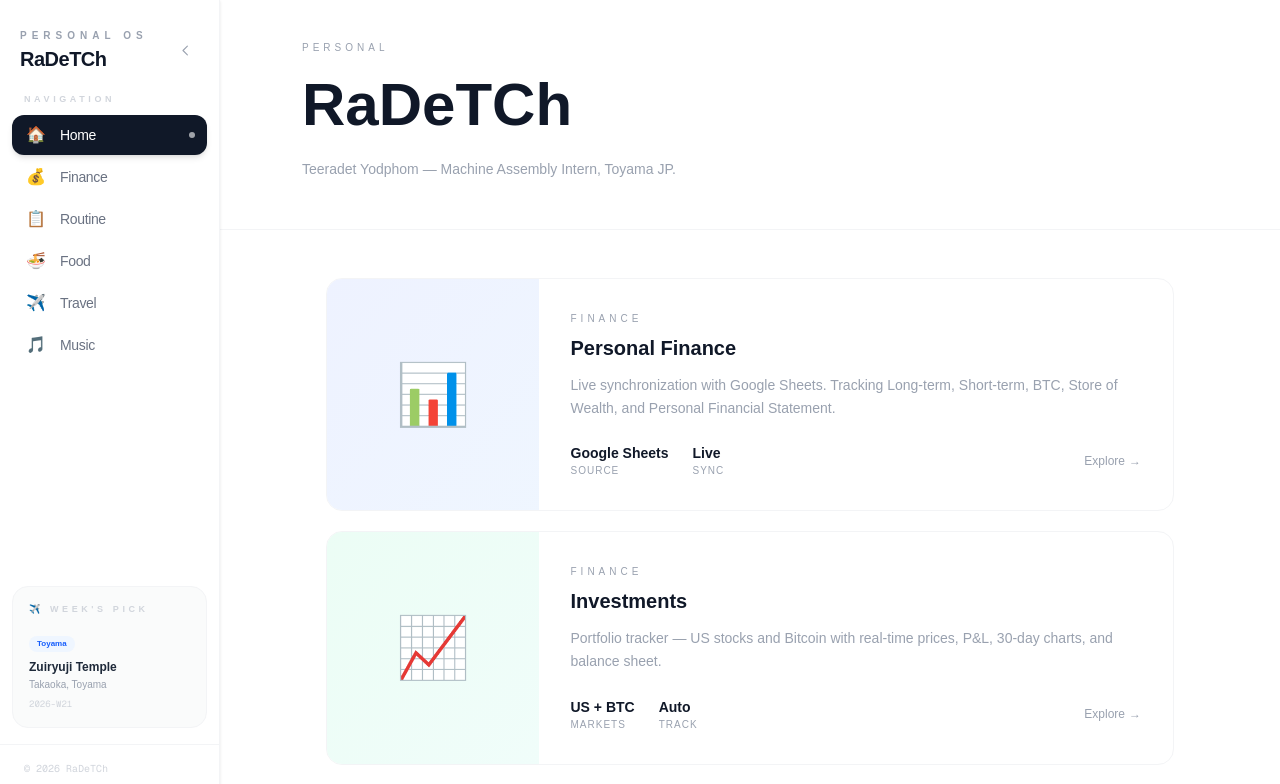
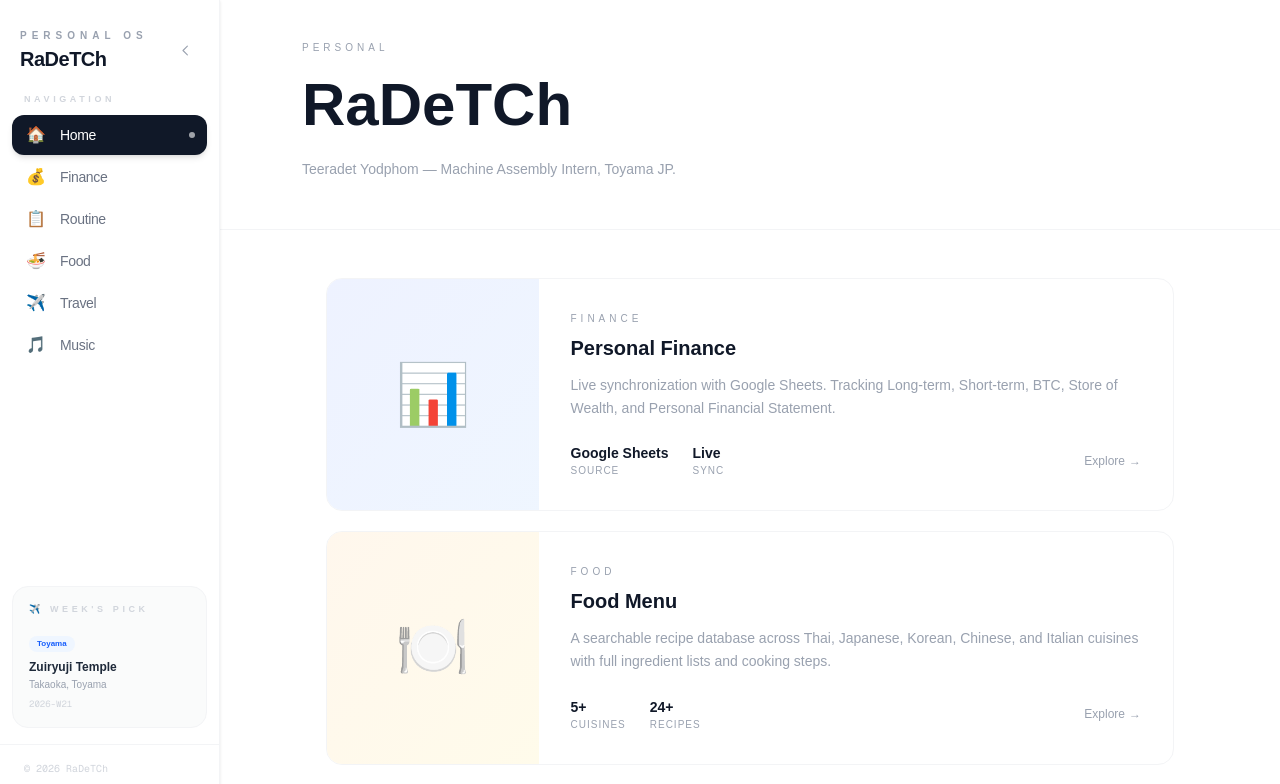
Before and after one commit to trdyp312002/RaDeTCh, a Next.js app: page / in a window 1280 px wide. Shown: the top 784 px of the page. Built offline with nearby package versions, Linux system fonts and the light colour scheme.

Commit message:
feat: enhance personal finance dashboard with interactive payoff simulator, safety net emergency fund, visual alerts, and base currency switcher

```diff
--- a/app/page.tsx
+++ b/app/page.tsx
@@ -22,18 +22,6 @@ const sections: Section[] = [
       { label: "Sync", value: "Live" },
     ],
     color: "from-indigo-50 to-blue-50",
-  },
-  {
-    href: "/finance?tab=Investments",
-    emoji: "📈",
-    tag: "Finance",
-    title: "Investments",
-    desc: "Portfolio tracker — US stocks and Bitcoin with real-time prices, P&L, 30-day charts, and balance sheet.",
-    stats: [
-      { label: "Markets", value: "US + BTC" },
-      { label: "Track", value: "Auto" },
-    ],
-    color: "from-emerald-50 to-teal-50",
   },
   {
     href: "/menu",
@@ -87,7 +75,6 @@ const sections: Section[] = [
 
 const quickLinks = [
   { href: "/finance", label: "Personal Finance" },
-  { href: "/finance?tab=Investments", label: "Investments" },
   { href: "/menu", label: "Food Menu" },
   { href: "/music", label: "Music" },
   { href: "/travel", label: "Travel" },
--- a/components/FinanceDashboard.tsx
+++ b/components/FinanceDashboard.tsx
@@ -6,7 +6,6 @@ import {
   AreaChart, Area, XAxis, YAxis, Tooltip, ResponsiveContainer,
   BarChart, Bar, Cell, PieChart, Pie, Legend, CartesianGrid
 } from "recharts"
-import InvestmentDashboard from "./InvestmentDashboard"
 
 type FinanceData = Record<string, string[][]>
 
@@ -90,7 +89,6 @@ export default function FinanceDashboard({ data }: { data: FinanceData }) {
   const sheetTabs = Object.keys(data).filter(k => k !== "Personal Financial Statement" && data[k] && data[k].length > 0)
   const tabs = useMemo(() => [
     "Personal Finance",
-    "Investments",
     "Monthly Expenses",
     "Personal Financial Statement",
     ...sheetTabs
@@ -396,7 +394,7 @@ export default function FinanceDashboard({ data }: { data: FinanceData }) {
 
   // Parse current active sheet holdings dynamically
   const parsedHoldings = useMemo(() => {
-    if (activeTab === "Personal Finance" || activeTab === "Investments" || activeTab === "Monthly Expenses" || activeTab === "Personal Financial Statement" || activeTab === "BTC transaction") {
+    if (activeTab === "Personal Finance" || activeTab === "Monthly Expenses" || activeTab === "Personal Financial Statement" || activeTab === "BTC transaction") {
       return { holdings: [], summary: { totalValue: "0", totalCost: "0", pnl: "0", pnlPercent: "0%" }, portfolioSummary: [] }
     }
     return parseSheetHoldings(activeTab)
@@ -627,13 +625,10 @@ export default function FinanceDashboard({ data }: { data: FinanceData }) {
           <div>
             <p className="text-[10px] uppercase tracking-[0.4em] font-semibold text-gray-400 mb-2">Unified Wealth Manager</p>
             <h1 className="text-3xl font-extrabold text-gray-900 tracking-tight flex items-center gap-3">
-              📊 {isInvestmentsTab ? "Portfolio Tracker" : "Personal Finance Dashboard"}
+              📊 Personal Finance Dashboard
             </h1>
             <p className="text-gray-400 text-xs mt-1.5 max-w-xl">
-              {isInvestmentsTab
-                ? "Real-time pricing tracking, transaction histories, US stock allocations, and local SQLite data ledger."
-                : "SQLite database backed financial records. Dynamic Recharts visualizations, interactive portfolio metrics, and fully editable spreadsheets."
-              }
+              SQLite database backed financial records. Dynamic Recharts visualizations, interactive portfolio metrics, and fully editable spreadsheets.
             </p>
           </div>
           <div className="flex items-center gap-4 flex-wrap">
@@ -1159,13 +1154,6 @@ export default function FinanceDashboard({ data }: { data: FinanceData }) {
           </div>
         )}
 
-        {/* ─── B. SQLITE INVESTMENTS TAB ─── */}
-        {isInvestmentsTab && (
-          <div className="animate-fadeIn" id="sqlite-investments-panel">
-            <InvestmentDashboard />
-          </div>
-        )}
-
         {/* ─── C. INTERACTIVE EDITABLE MONTHLY EXPENSES TAB ─── */}
         {isExpensesTab && parsedPfs && (
           <div className="space-y-8 animate-fadeIn" id="monthly-expenses-editor">
@@ -1766,7 +1754,7 @@ export default function FinanceDashboard({ data }: { data: FinanceData }) {
         )}
 
         {/* ─── E. STANDARD SHEETS TABS (Long-term, Short-term, Store of Wealth) ─── */}
-        {!isBtcTab && !isPfsTab && !isInvestmentsTab && !isOverviewTab && !isExpensesTab && (
+        {!isBtcTab && !isPfsTab && !isOverviewTab && !isExpensesTab && (
           <div className="space-y-8" id="portfolio-tab-view">
 
             {/* Top Metrics Cards */}
```
